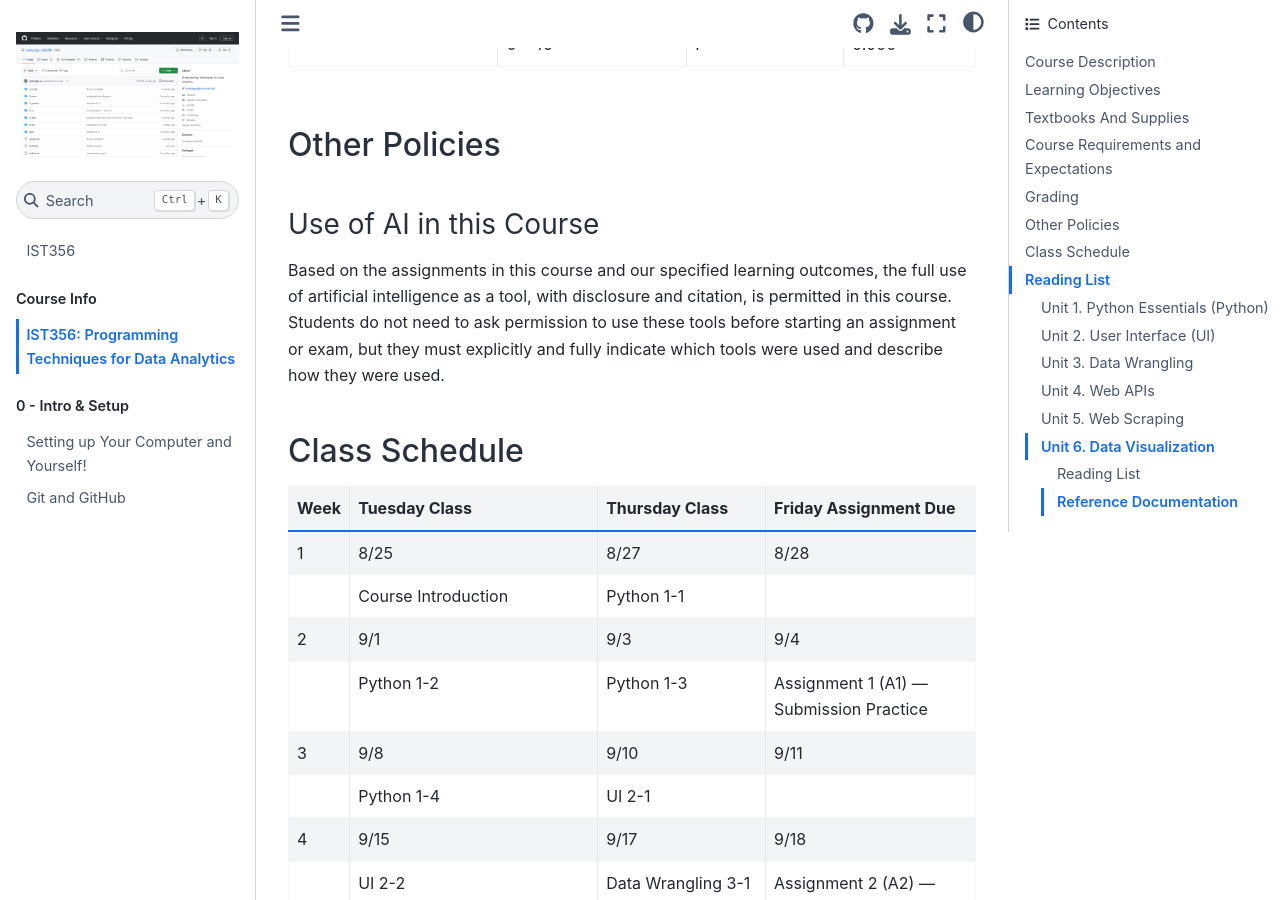
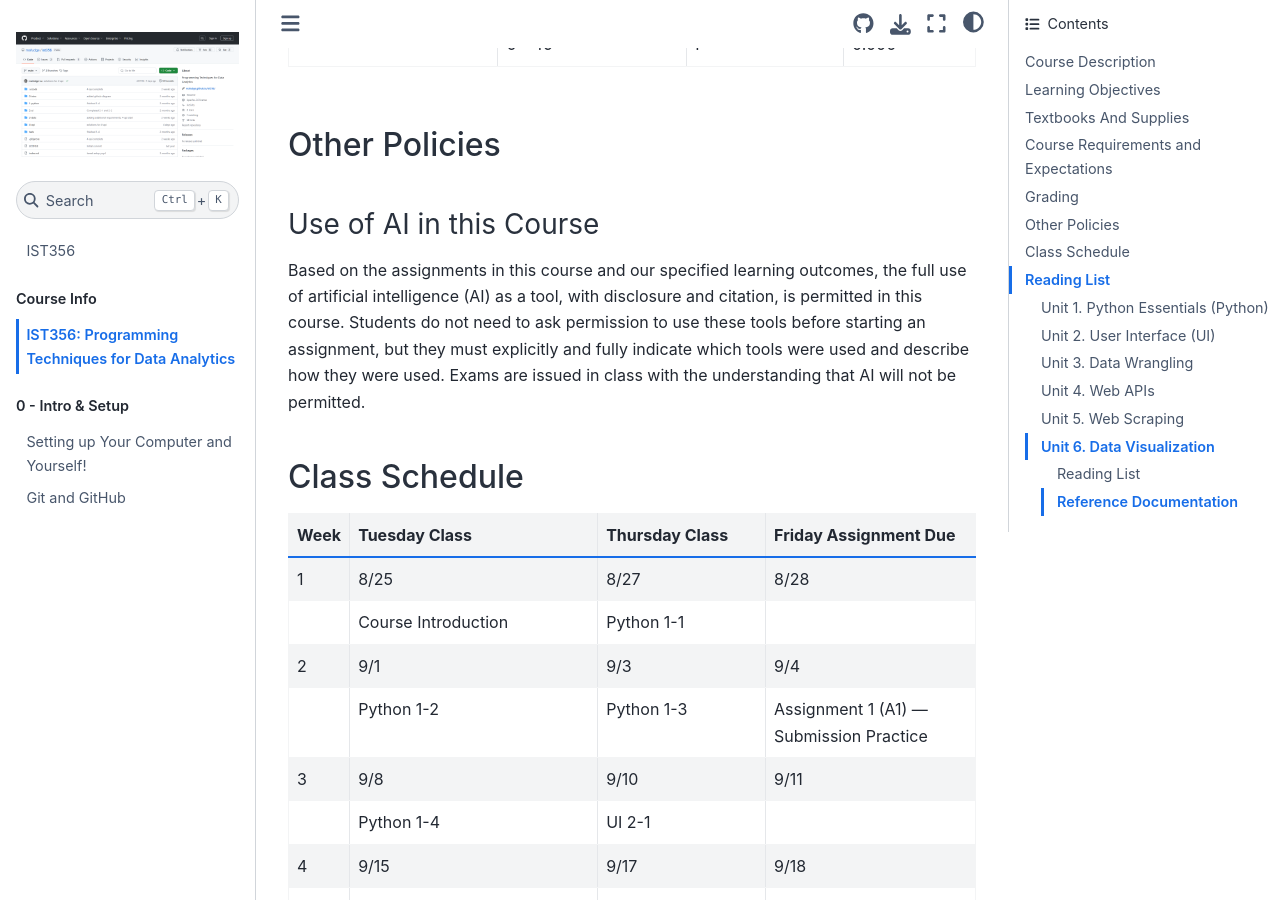
Before and after one commit to mafudge/ist356, a Jupyter Book: the page built from syllabus.md, in a window 1280 px wide and 900 px high, scrolled down 5420 px. Built offline with Jupyter Book 1.0.4 settings and Sphinx 7.4.7 and the Sphinx Book theme 1.1.4, drawn with Linux system fonts in a browser that asks for light colours; pages that are not in the unit, such as notebooks, are missing from menus; a script that is not in the unit is left out.

Commit message:
finsihing up syllabus

```diff
--- a/syllabus.md
+++ b/syllabus.md
@@ -158,7 +158,7 @@ The following grading scale translates your total points earned into a letter gr
 
 ### Use of AI in this Course
 
-Based on the assignments in this course and our specified learning outcomes, the full use of artificial intelligence as a tool, with disclosure and citation, is permitted in this course. Students do not need to ask permission to use these tools before starting an assignment or exam, but they must explicitly and fully indicate which tools were used and describe how they were used.
+Based on the assignments in this course and our specified learning outcomes, the full use of artificial intelligence (AI) as a tool, with disclosure and citation, is permitted in this course. Students do not need to ask permission to use these tools before starting an assignment, but they must explicitly and fully indicate which tools were used and describe how they were used. Exams are issued in class with the understanding that AI will not be permitted.
 
 ## Class Schedule
 
```
